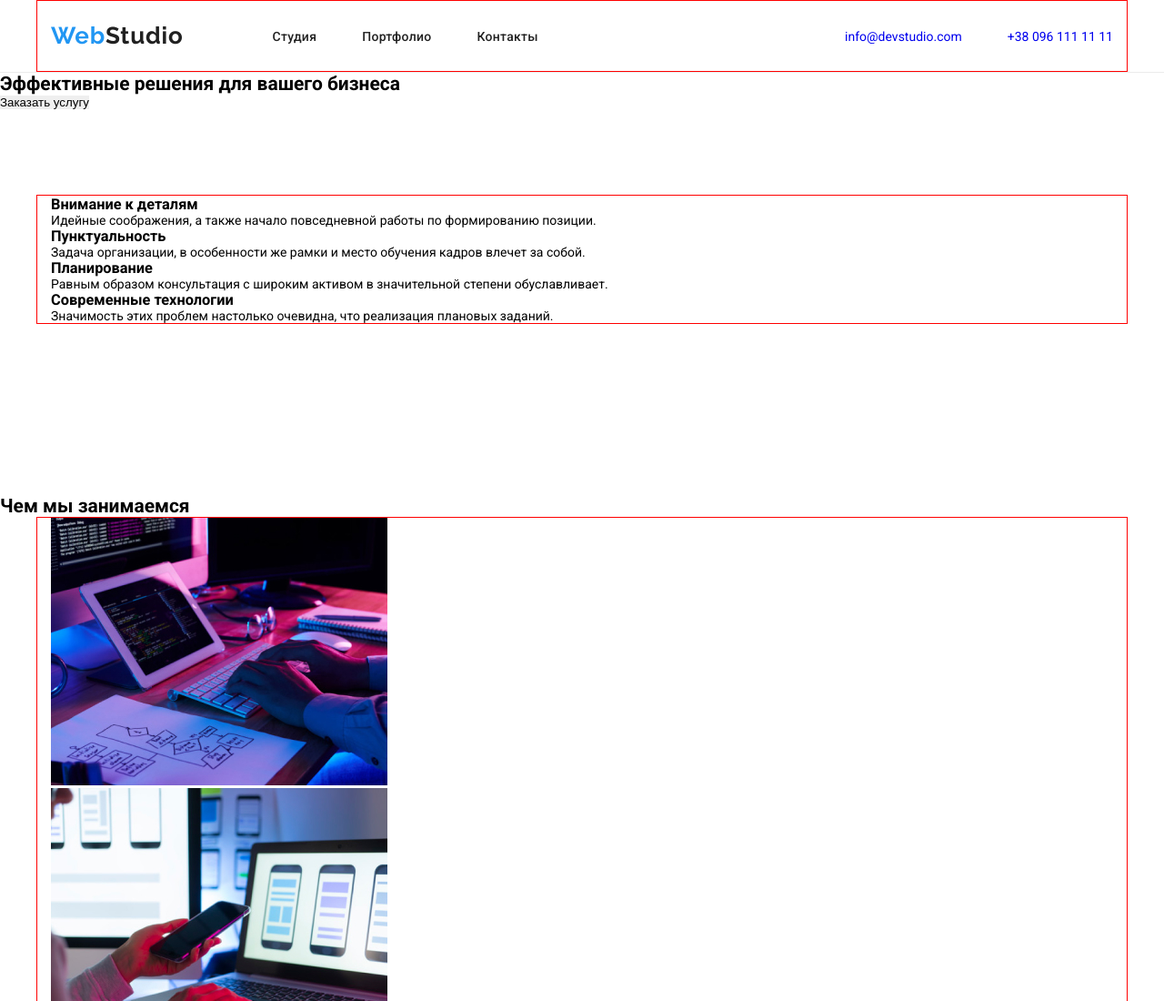
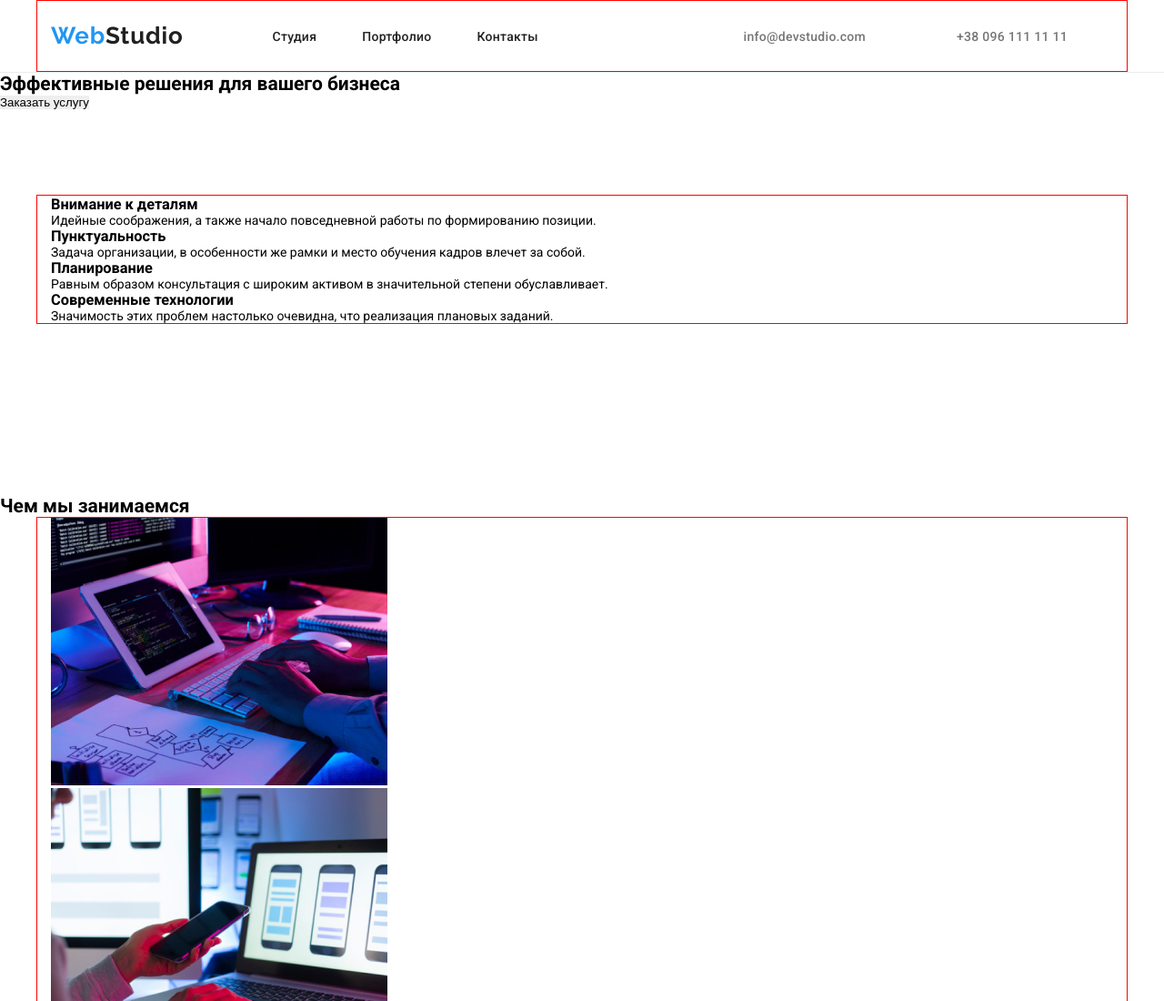
Before and after one commit to trofyna/goit-markup-hw-02, a plain HTML site: page index.html in a window 1280 px wide. Shown: the top 1100 px of the page at 91% size. Drawn offline with Linux system fonts and the light colour scheme.

Commit message:
Update styles.css
tab
повторение кода  через запятую
contacts li a
links li a

```diff
--- a/css/styles.css
+++ b/css/styles.css
@@ -60,7 +60,7 @@ header .logo {
     display: inline-block;
     margin-right: 5px;
 }
-
+.contacts li a,
 .links li a {
     margin-right: 50px;
     display: inline-block;
@@ -78,9 +78,8 @@ header .logo {
 
 .contacts li a {
     margin-left: 50px;
-    display: inline-block;
-    padding: 30.5px 0;
-    }
+    color: var(--sec-color);
+}
 
 .contacts li:first-child a {
     margin-left: 0px;
```
